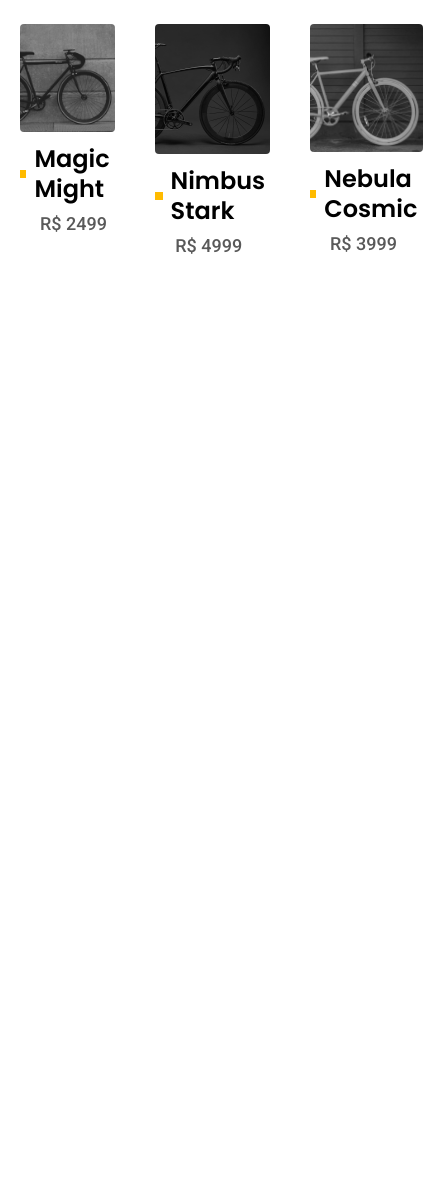
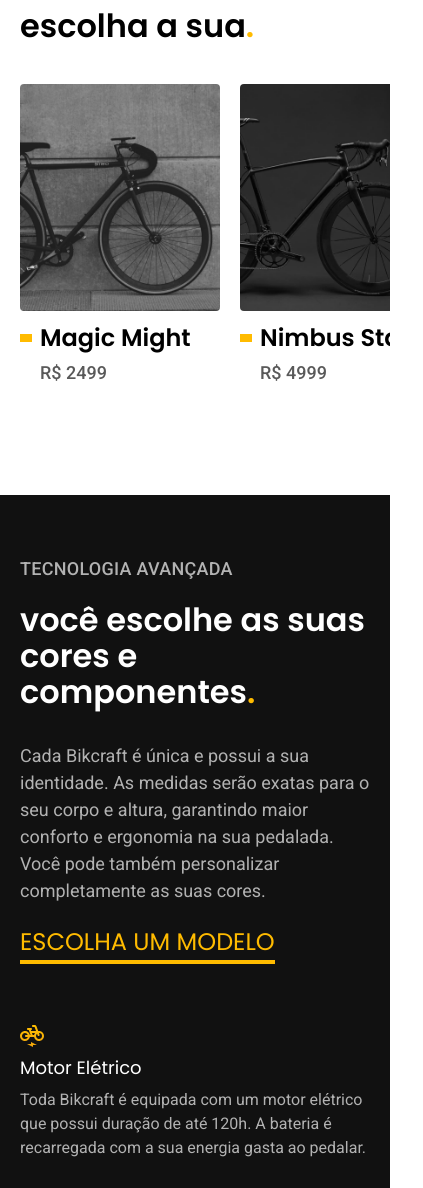
Before and after one commit to adriel-mp3/bikcraft, a plain HTML site: page index.html in a window 390 px wide. Shown: the part 812-2000 px from the top of the page, 423 px wide, since content can reach past the window. Before the commit the page ends 1670 px from the top, so only its background shows below. Drawn offline with Linux system fonts and the light colour scheme.

Commit message:
area-tecnologias

```diff
--- a/css/bicicletas-lista/bicicletas-lista.css
+++ b/css/bicicletas-lista/bicicletas-lista.css
@@ -1,13 +1,19 @@
+.bicicletas-lista{
+  padding-top: 60px;
+  padding-bottom: 120px;
+}
+
 .bicicletas-lista h2{
-  max-width: 1200px;
-  margin: 0 auto;
   text-transform:lowercase;
   margin-bottom: 40px;
-  padding:0 20px;
 }
+
 .bicicletas-lista img{
-  border-radius: 4px;
   margin-bottom: 12px;
+}
+
+.bicicletas-lista a{
+  display: block;
 }
 
 .bicicletas-lista ul{
@@ -15,7 +21,13 @@
   max-width: 1400px;
   margin:0 auto;
   gap:40px;
-  padding:0 20px;
+  padding:0 20px 20px 20px;
+  overflow-x: auto;
+}
+
+.bicicletas-lista li{
+  min-width: 200px;
+  flex:1;
 }
 
 .bicicletas-lista h3{
@@ -42,3 +54,12 @@
 .bicicletas-lista li span{
   padding-left: 20px;
 }
+
+@media(max-width:800px){
+  .bicicletas-lista{
+    padding-bottom: 60px;
+  }
+  .bicicletas-lista ul{
+    gap:20px;
+  }
+}
--- a/css/global/global.css
+++ b/css/global/global.css
@@ -1,7 +1,6 @@
 body{
   margin:0;
   padding: 0;
-  box-sizing: border-box;
   font-family: Arial, Helvetica, sans-serif;
   padding-bottom: 600px;
 }
@@ -21,3 +20,7 @@ img{
   max-width: 100%;
   display: block;
 }
+
+img[src$=".jpg"]{
+  border-radius: 4px;
+}
--- a/css/global/header.css
+++ b/css/global/header.css
@@ -8,9 +8,8 @@
   gap:20px;
   justify-content: space-between;
   align-items: center;
-  padding:20px;
-  max-width: 1200px;
-  margin:0 auto;
+  padding-top: 20px;
+  padding-bottom: 20px;
 }
 
 .header-menu{
--- a/css/home/introducao.css
+++ b/css/home/introducao.css
@@ -20,7 +20,6 @@
 .introducao img{
   object-fit: cover;
   height: 100%;
-  border-radius: 4px;
 }
 
 .introducao-conteudo h1{
--- /dev/null
+++ b/css/home/tecnologia.css
@@ -0,0 +1,81 @@
+.tecnologia-bg{
+  background-color: var(--cor-11);
+  box-shadow: inset 0px 80px 0px var(--cor-0), inset 0px -80px 0px var(--cor-0);
+}
+
+.tecnologia {
+  display: grid;
+  grid-template-columns: repeat(2,1fr);
+  gap:0px 40px;
+}
+
+.tecnologia-imagem img{
+  width: 100%;
+  height: 100%;
+  object-fit: cover;
+  object-position: left;
+}
+.tecnologia-conteudo{
+  padding-top: 160px;
+  padding-bottom: 160px;
+}
+
+.tecnologia-conteudo > span{
+  margin-bottom: 20px;
+  display: block;
+}
+
+.tecnologia-conteudo h2{
+  margin-bottom: 32px;
+}
+
+.tecnologia-conteudo > p{
+  margin-bottom: 20px;
+}
+
+.tecnologia-conteudo a{
+  margin-bottom: 80px;
+  display: inline-block;
+}
+
+.tecnologia-vantagens{
+  display:flex;
+  gap:40px;
+}
+
+.tecnologia-vantagens h3{
+  margin-bottom: 8px;
+  width: max-content;
+}
+
+.tecnologia-vantagens img{
+  width: 24px;
+  margin-bottom: 8px;
+}
+
+@media(max-width:800px){
+  .tecnologia-bg{
+    box-shadow: initial;
+  }
+
+  .tecnologia{
+    grid-template-columns: 1fr;
+  }
+  .tecnologia-conteudo{
+    padding-top: 60px;
+    padding-bottom: 60px;
+  }
+
+  .tecnologia-imagem img{
+    display: none;
+  }
+  .tecnologia a{
+    margin-bottom: 60px;
+  }
+}
+
+@media(max-width:600px){
+  .tecnologia-vantagens{
+    flex-direction: column;
+  }
+}
--- a/css/style.css
+++ b/css/style.css
@@ -5,3 +5,4 @@
 @import "./home/introducao.css";
 @import "./ultilidades/componentes.css";
 @import "./bicicletas-lista/bicicletas-lista.css";
+@import "./home/tecnologia.css";
--- a/css/ultilidades/componentes.css
+++ b/css/ultilidades/componentes.css
@@ -1,3 +1,12 @@
+.container{
+  max-width: 1200px;
+  margin-left: auto;
+  margin-right: auto;
+  padding-left:20px;
+  padding-right:20px;
+  box-sizing: border-box;
+}
+
 .botao{
   display: inline-block;
   padding: 16px 32px;
@@ -19,3 +28,23 @@
     font-size: 1rem;
   }
 }
+
+.link {
+  color:var(--cor-p1);
+  text-transform: uppercase;
+  display: inline-block;
+  font:500 1.5rem/1.5 'Poppins',sans-serif;
+}
+
+.link::after{
+  content: "";
+  width: 100%;
+  height: 4px;
+  display: block;
+  background-color: currentColor;
+}
+
+.link:hover{
+  color:var(--cor-0);
+  transition: ease-in-out 0.2s;
+}
--- a/index.html
+++ b/index.html
@@ -15,7 +15,7 @@
 
 <body>
   <header class="header-bg">
-    <div class="header">
+    <div class="header container">
       <a href="./"><img src="./img/bikcraft.svg" alt="Bikcraft Logo"></a>
       <nav aria-label="primaria">
         <ul class="header-menu font-1-m cor-0">
@@ -31,7 +31,7 @@
       <div class="introducao-conteudo">
         <h1 class="font-1-xxl cor-0">Bicicletas feitas sob medida<span class="cor-p1">.</span></h1>
         <p class="font-2-l cor-5">Bicicletas elétricas de alta precisão e qualidade, feitas sob medida para você. Explore o mundo na sua velocidade com a Bikcraft.</p>
-        <a class="botao"href="./bicicletas.html">Escolha a sua</a>
+        <a class="botao" href="./bicicletas.html">Escolha a sua</a>
       </div>
       <div>
         <img src="./img/fotos/introducao.jpg" alt="Bicicleta Elétrica Preta">
@@ -39,31 +39,56 @@
     </div>
   </main>
   <article class="bicicletas-lista">
-    <h2 class="font-1-xxl cor-10">Escolha a sua<span class="cor-p1">.</span></h2>
+    <h2 class="font-1-xxl cor-10 container">Escolha a sua<span class="cor-p1">.</span></h2>
     <ul>
       <li>
         <a href="./bicicletas/magic.html">
-        <img src="./img/bicicletas/magic-home.jpg" alt="Bicicleta Bikcraft Eletrica">
+          <img src="./img/bicicletas/magic-home.jpg" alt="Bicicleta branca">
           <h3 class="font-1-xl">Magic Might</h3>
           <span class="font-2-m cor-8">R$ 2499</span>
         </a>
       </li>
       <li>
         <a href="./bicicletas/nimbus.html">
-        <img src="./img/bicicletas/nimbus-home.jpg" alt="Bicicleta Bikcraft Eletrica">
+          <img src="./img/bicicletas/nimbus-home.jpg" alt="Bicicleta preta">
           <h3 class="font-1-xl">Nimbus Stark</h3>
           <span class="font-2-m cor-8">R$ 4999</span>
         </a>
       </li>
       <li>
         <a href="./bicicletas/nebula.html">
-        <img src="./img/bicicletas/nebula-home.jpg" alt="Bicicleta Bikcraft Eletrica">
+          <img src="./img/bicicletas/nebula-home.jpg" alt="Bicicleta branca">
           <h3 class="font-1-xl">Nebula Cosmic</h3>
           <span class="font-2-m cor-8">R$ 3999</span>
         </a>
       </li>
     </ul>
   </article>
+  <article class="tecnologia-bg">
+    <div class="tecnologia container">
+      <div class="tecnologia-conteudo">
+        <span class="font-2-l-b cor-5">Tecnologia avançada</span>
+        <h2 class="font-1-xxl cor-0">você escolhe as suas cores e componentes<span class="cor-p1">.</span></h2>
+        <p class="font-2-l cor-5">Cada Bikcraft é única e possui a sua identidade. As medidas serão exatas para o seu corpo e altura, garantindo maior conforto e ergonomia na sua pedalada. Você pode também personalizar completamente as suas cores.</p>
+        <a class="link" href="./bicicletas.html">Escolha um modelo</a>
+        <div class="tecnologia-vantagens">
+        <div>
+          <img src="./img/icones/eletrica.svg" alt="">
+          <h3 class="font-1-m cor-0">Motor Elétrico</h3>
+          <p class="font-2-s cor-5">Toda Bikcraft é equipada com um motor elétrico que possui duração de até 120h. A bateria é recarregada com a sua energia gasta ao pedalar.</p>
+        </div>
+        <div>
+          <img src="./img/icones/rastreador.svg" alt="">
+          <h3 class="font-1-m cor-0">Rastreador</h3>
+          <p class="font-2-s cor-5">Sabemos o quão preciosa é a sua Bikcraft, por isso adicionamos rastreadores e sistemas anti-furto para garantir o seu sossego.</p>
+        </div>
+      </div>
+      </div>
+      <div class="tecnologia-imagem">
+        <img src="/img/fotos/tecnologia.jpg" alt="Ferramentas">
+      </div>
+    </div>
+  </article>
 </body>
 
 </html>
```
Lines whose indentation alone changed are shown as unchanged.
